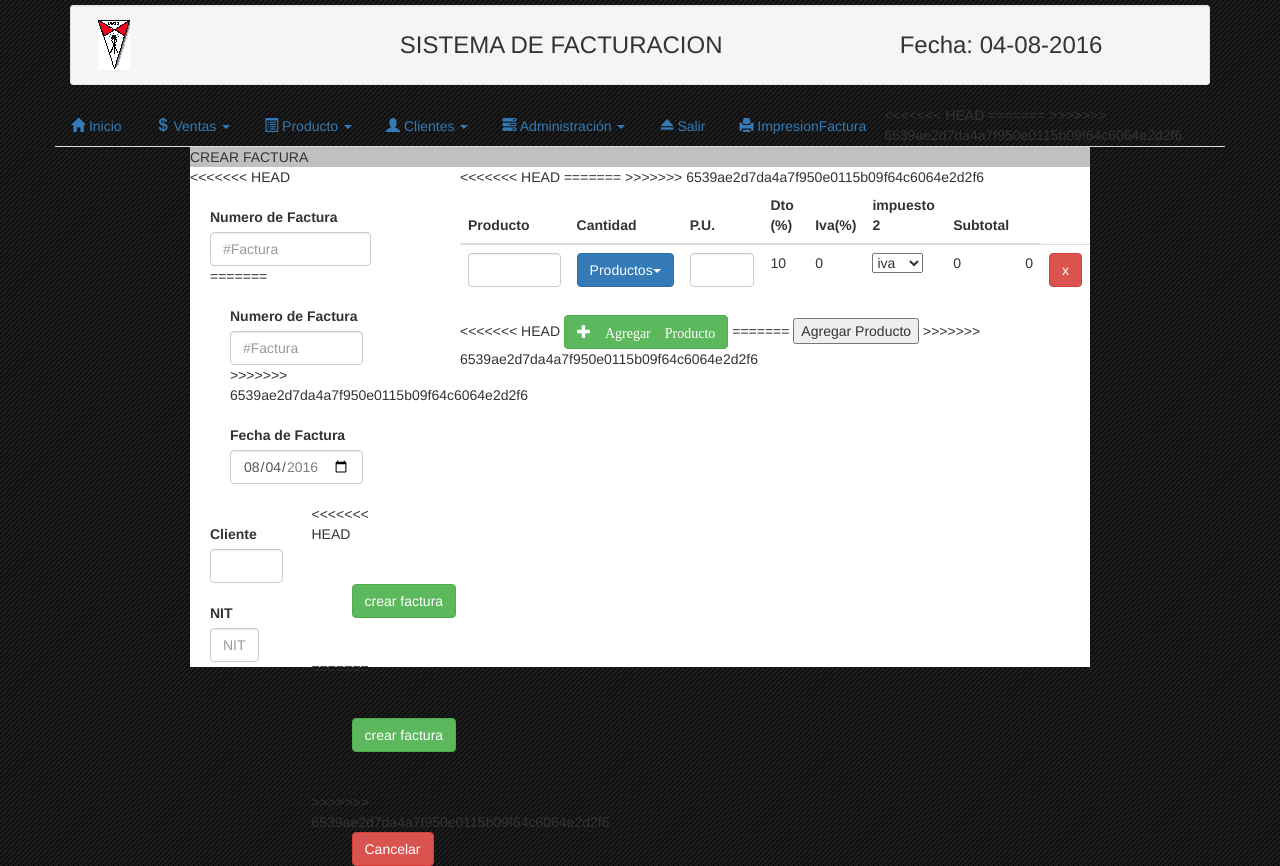
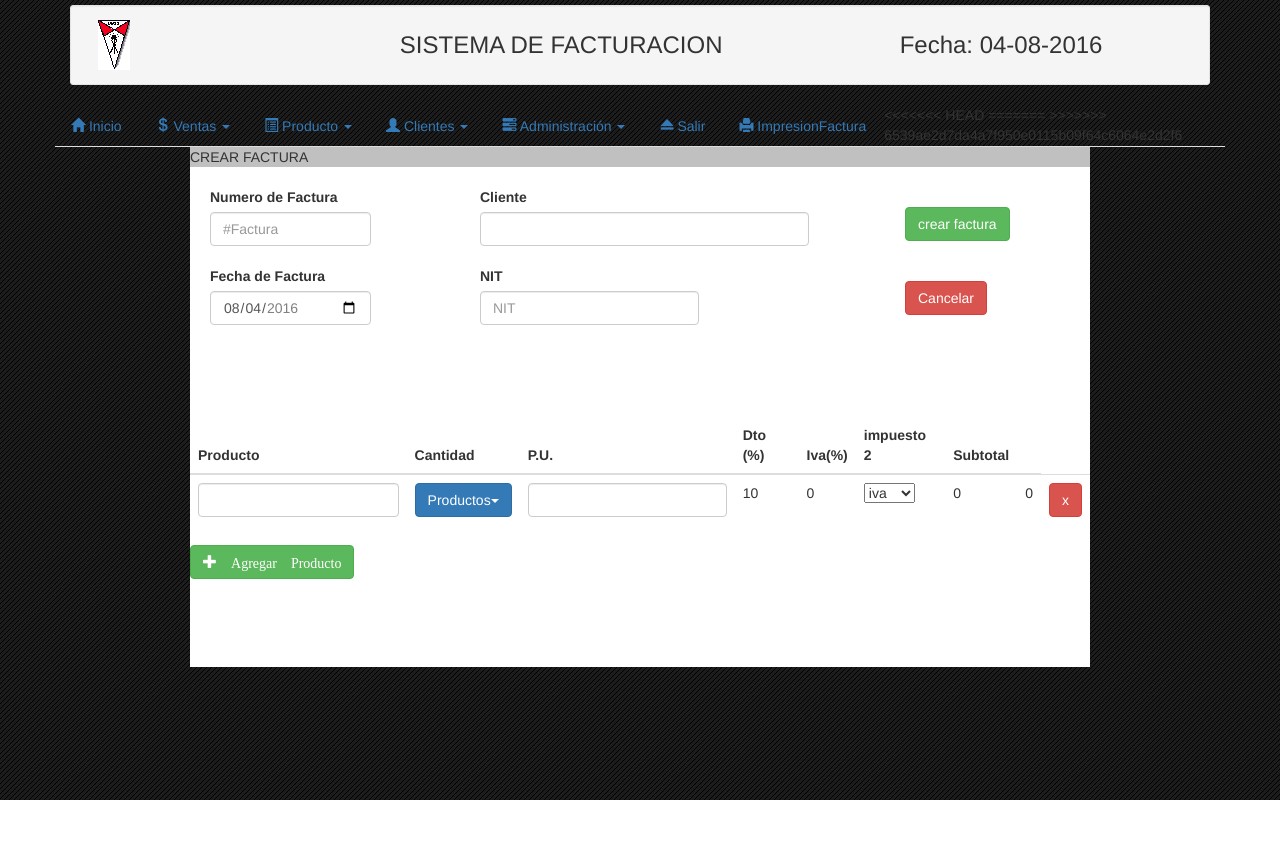
Before and after one commit to AlexandraRodriguez/sistema_facturacion, a CodeIgniter app: page /facturacion/formulario in a window 1280 px wide. After the commit the page ends 800 px from the top, so only its background shows below. Run offline with CodeIgniter, Linux system fonts and the light colour scheme; some libraries are stand-ins or nearby versions.

Commit message:
solucion conflicto merging

```diff
--- a/application/controllers/menuController.php
+++ b/application/controllers/menuController.php
@@ -26,10 +26,10 @@ class MenuController extends CI_Controller{
     $this->load->view('footer.php');
   }*/
 
-  public function prueba(){}
+  //public function prueba(){}
   public function impresionfactura(){
 
 	$this->load->view('VistaImpresionFactura/impresion');
   }
 
-}
+}?>
--- a/application/views/formulario.php
+++ b/application/views/formulario.php
@@ -9,8 +9,7 @@ $(function(){
 		$(parent).remove();
 	});
 });
-<<<<<<< HEAD
-=======
+
 
 $(function renderRowCounter() {
 
@@ -29,7 +28,7 @@ $(function renderRowCounter() {
             "</div> ";
 });
 
->>>>>>> 6539ae2d7da4a7f950e0115b09f64c6064e2d2f6
+
 </script>
 <div style ="margin: 0 auto; display: block; height: 520px; width: 900px; background-color: black">
     <div style ="margin: 0 auto; border-color: blue; display: block; height: 20px; width: 900px; background-color:silver">CREAR FACTURA</div>
@@ -52,15 +51,11 @@ $(function renderRowCounter() {
                           height: 100%;
                           width: 30%;
                           float: left;">
-<<<<<<< HEAD
+
                           <div class="form-group " style="margin:20px 20px;">
                             <label for="Nfactura">Numero de Factura</label>
                             <input style="width:70%" type="text" class="form-control" id="NumeroDeFactura" placeholder="#Factura" required="campo necesario">
-=======
-                          <div class="form-group" style="margin:20px 20px;">
-                            <label for="Nfactura">Numero de Factura</label>
-                            <input style="width:70%" type="text" class="form-control" id="NumeroDeFactura" placeholder="#Factura">
->>>>>>> 6539ae2d7da4a7f950e0115b09f64c6064e2d2f6
+
                           </div>
                           <div class="form-group" style="margin:20px 20px;">
                             <label for="fecha de factura">Fecha de Factura</label>
@@ -90,11 +85,10 @@ $(function renderRowCounter() {
                           height: 100%;
                           width: 25%;
                           float: left;" >
-<<<<<<< HEAD
+
                           <a href="<?=base_url();?>menuController/impresionfactura" >  <button  style = "margin:40px 40px;" id="crearFactura" type="button" class="btn btn-success">crear factura</button><br></a>
-=======
-                            <button  style = "margin:40px 40px;" id="crearFactura" type="button" class="btn btn-success">crear factura</button><br>
->>>>>>> 6539ae2d7da4a7f950e0115b09f64c6064e2d2f6
+
+
                             <button style = "margin:0 40px;" id="cancelar" type="button" class="btn btn-danger">Cancelar</button>
                     </div>
           </div>
@@ -120,9 +114,9 @@ $(function renderRowCounter() {
                     </thead>
                     <tbody>
                       <tr class="fila-base">
-<<<<<<< HEAD
+
                         <td><input type="text" class="form-control" /></td>
-=======
+
                         <td><div class="dropdown">
                             <button class="btn btn-primary dropdown-toggle" type="button" data-toggle="dropdown" aria_expanded="true">Productos<span class="caret"></span></button>
                             <ul class="dropdown-menu">
@@ -131,7 +125,7 @@ $(function renderRowCounter() {
                                 <li>Prod 3</li>
                             </ul>
                             </div></td>
->>>>>>> 6539ae2d7da4a7f950e0115b09f64c6064e2d2f6
+
                         <td><input type="number" class="form-control" /></td>
                         <td>10</td>
                         <td>0</td>
@@ -149,11 +143,11 @@ $(function renderRowCounter() {
                     </tbody>
                   </table>
               </div>
-<<<<<<< HEAD
+
               <button class="btn btn-success" type="button" id="agregarProducto" value="Agregar Producto" ><span class="glyphicon glyphicon-plus"> Agregar Producto</span></button>
-=======
-              <input type="button" id="agregarProducto" value="Agregar Producto" />
->>>>>>> 6539ae2d7da4a7f950e0115b09f64c6064e2d2f6
+
+
+
           </div>
     </div>
 </div>
--- a/application/views/navbar.php
+++ b/application/views/navbar.php
@@ -33,16 +33,12 @@
                 <ul class="dropdown-menu">
   				<li><a href="#"><span class="glyphicon glyphicon-list-alt"></span> Proforma</a></li>
 
-<<<<<<< HEAD
 
 					<li><a href="<?=base_url();?>formulario"><span class="glyphicon glyphicon-shopping-cart"></span> Venta</a></li>
 
 
 
 
-=======
-					<li><a href="<?=base_url();?>formulario"><span class="glyphicon glyphicon-shopping-cart"></span> Venta</a></li>
->>>>>>> 6539ae2d7da4a7f950e0115b09f64c6064e2d2f6
                    <li class="dropdown dropdown-submenu"><a href="#" class="dropdown-toggle" data-toggle="dropdown"><span class="glyphicon glyphicon-list-alt"></span> Reportes </b></a>
 
                     <ul class="dropdown-menu">
@@ -65,11 +61,9 @@
                 <a href="<?=base_url();?>" class="dropdown-toggle" data-toggle="dropdown"><span class="glyphicon glyphicon-list-alt"></span> Producto <b class="caret"></b></a>
                 <ul class="dropdown-menu" role="menu" aria-labelledby="dLabel">
                     <li class="divider"></li>
-<<<<<<< HEAD
-                    <li><a href="#"> CRUD Productos </a></li>
-=======
+
                     <li><a href="<?=base_url();?>products/new_product"> CRUD Productos </a></li>
->>>>>>> 6539ae2d7da4a7f950e0115b09f64c6064e2d2f6
+
                     <li class="dropdown dropdown-submenu"><a href="#" class="dropdown-toggle" data-toggle="dropdown"><span class="glyphicon glyphicon-list-alt"></span> Reportes </b></a>
 						<ul class="dropdown-menu">
 							<li><a href="<?=base_url();?>materiales/fechasReporteIngresoSalida?nombreDeposito=almacen&tipoTransaccion=ingreso"><span class="glyphicon glyphicon-list-alt"></span> Kardex de producto </a></li>
```
